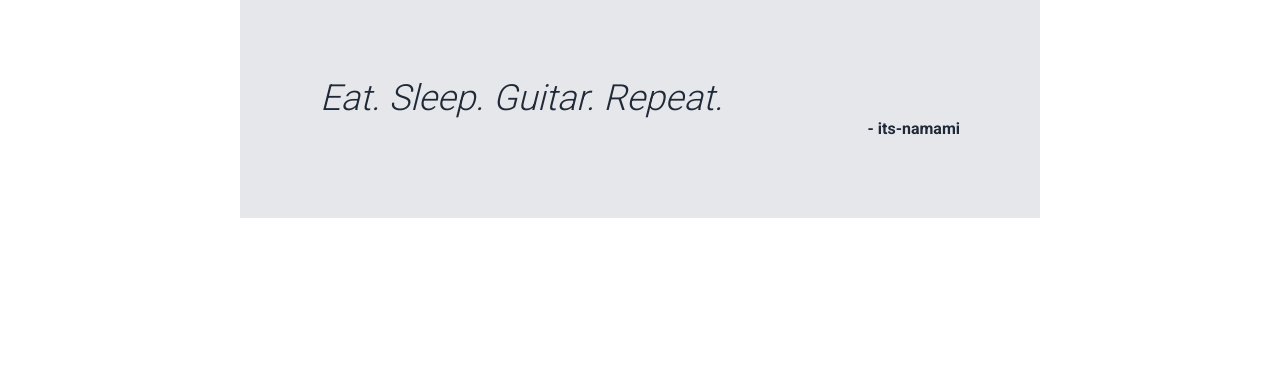
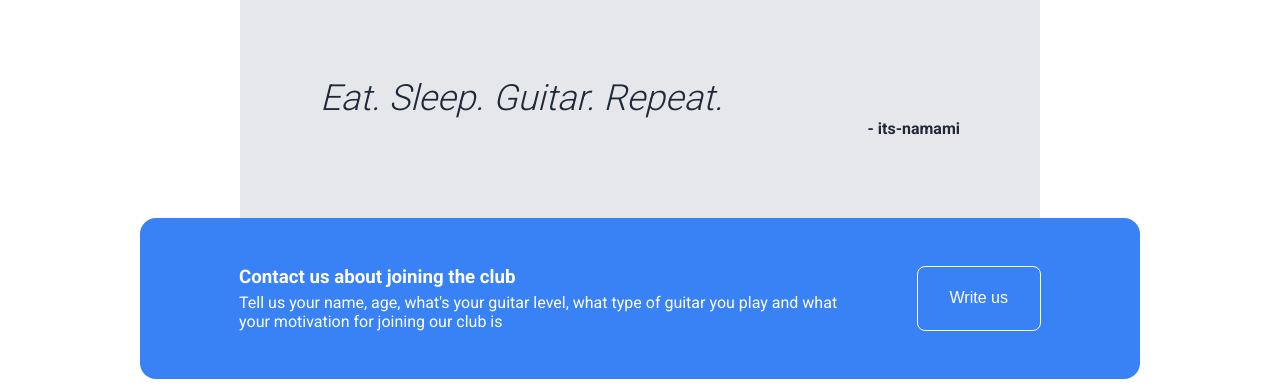
Before and after one commit to its-namami/landing-page, a plain HTML site: page index.html in a window 1280 px wide. Shown: the part 919-1306 px from the top of the page. Before the commit the page ends 1145 px from the top, so only its background shows below. Drawn offline with Linux system fonts and the light colour scheme.

Commit message:
feat: add call to action and missing quote styling

```diff
--- a/index.html
+++ b/index.html
@@ -60,6 +60,12 @@
           <blockquote>Eat. Sleep. Guitar. Repeat.</blockquote>
           <p class="author">- its-namami</p>
         </div>
+        <div class="cta">
+          <div>
+            <h3>Contact us about joining the club</h3>
+            <p>Tell us your name, age, what's your guitar level, what type of guitar you play and what your motivation for joining our club is</p>
+          </div>
+          <button>Write us</button>
       </div></section>
     </main>
   </body>
--- a/style.css
+++ b/style.css
@@ -171,22 +171,55 @@ header, .hero { background-color: #1F2937 }
   }
 }
 
+button,
 .cta {
   background-color: #3882F6;
 }
 
-.info h2 {
-  font-size: 36px;
-  color: #1F2937;
-  font-weight: 900;
+.cta {
+  display: flex;
+  color: white;
+  justify-content: center;
+  padding: 3em;
+  box-sizing: border-box;
+  gap: 3em;
+  max-width: 1000px;
+  margin-inline: auto;
+  border-radius: 1em;
+
+
+  div {
+    display: flex;
+    flex-direction: column;
+    gap: .3em;
+  }
+
+  h3 {
+    margin: 0;
+    max-width: 70ch;
+  }
+
+  p {
+    margin: 0;
+    max-width: 70ch;
+  }
+
+  button {
+    border: 1px solid white;
+  }
 }
 
-blockquote {
-  background-color: #E5E7EB;
-  font-size: 36px;
-  color: #1F2937;
-  weight: 300;
-  font-style: italic;
+button {
+  width: max-content;
+  padding: .5em 2em;
+  color: white;
+  border: none;
+  border-radius: .5em;
+  font-size: 1em;
+
+  &:hover {
+    outline: 1px solid white;
+  }
 }
 
 footer {
```
